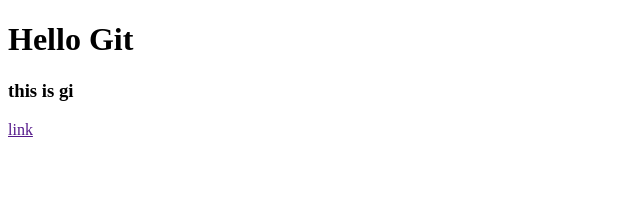
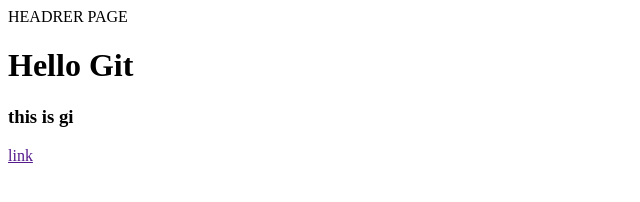
Before and after one commit to devfaramarzi369/git-with-neon, a plain HTML site: page index.html in a window 1280 px wide. Shown: the whole page, without its empty margins (0-640 px from the left). Drawn offline with Linux system fonts and the light colour scheme.

Commit message:
added header tag

```diff
--- a/index.html
+++ b/index.html
@@ -7,6 +7,7 @@
     <title>Git Neon</title>
 </head>
 <body>
+    <header>HEADRER PAGE</header>
     <h1>Hello Git</h1>
     <h3>this is gi</h3>
     <a href="">link</a>
```
